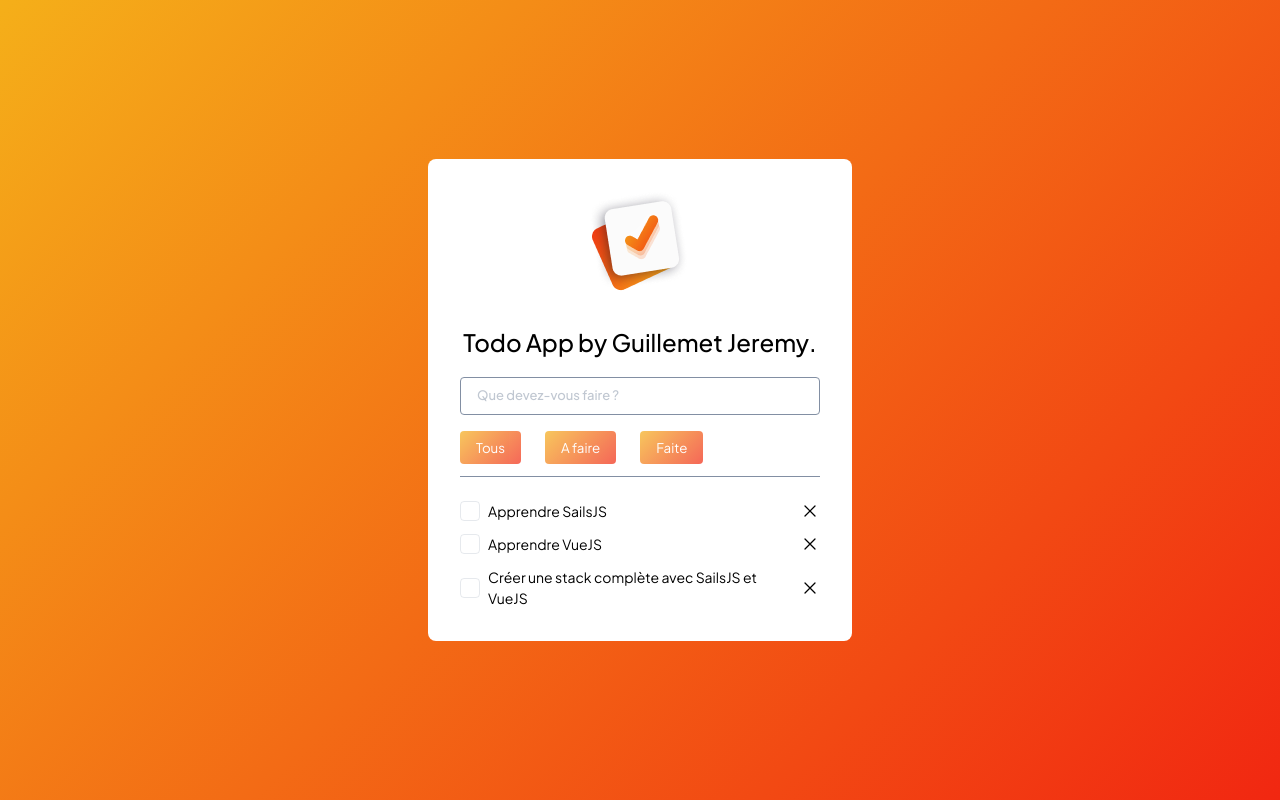
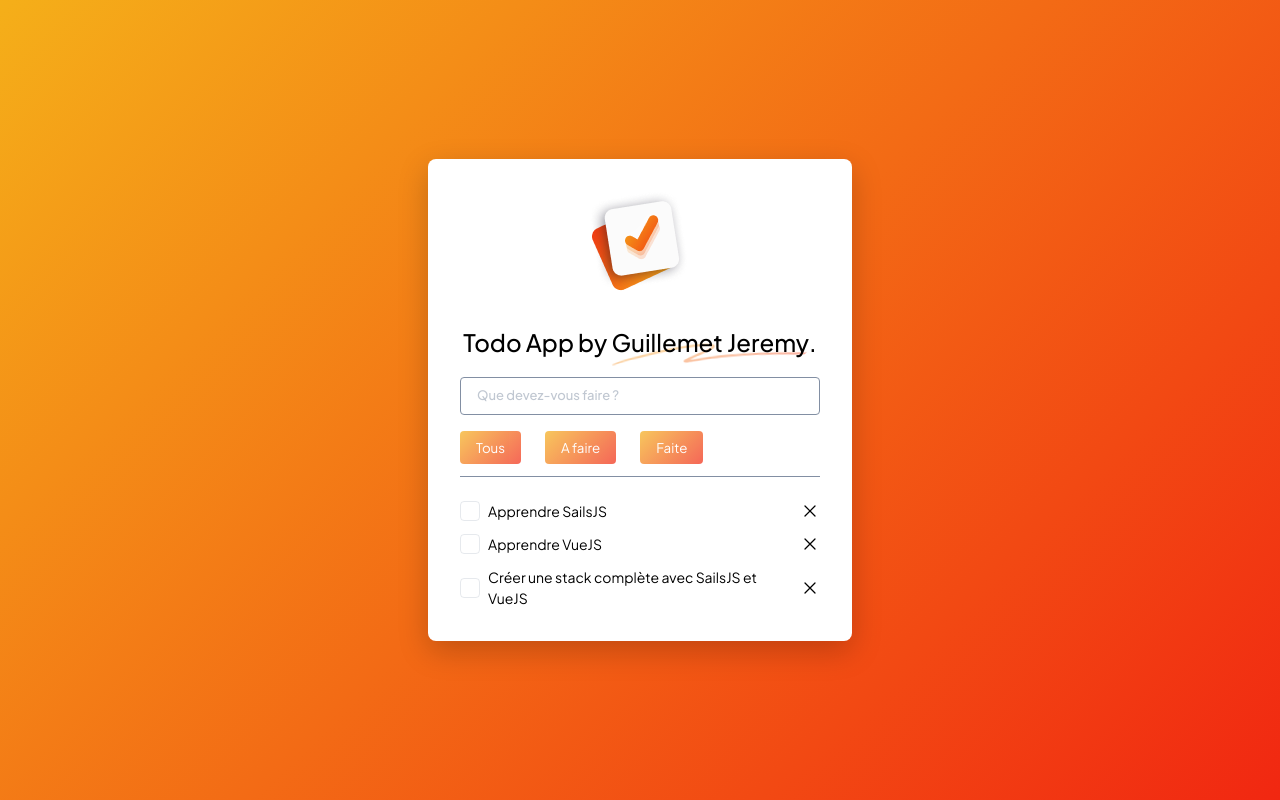
Before and after one commit to Jerem-DEV-lab/todo-app-vu2, a Vue app: page / in a window 1280 px wide. Built offline with nearby package versions, Linux system fonts and the light colour scheme.

Commit message:
Feat: update styling

```diff
--- a/src/styles/app.scss
+++ b/src/styles/app.scss
@@ -76,6 +76,7 @@ ul {
   margin: 0 auto;
   padding: 2rem;
   border-radius: 0.5rem;
+  box-shadow: 0 10px 30px rgba(0, 0, 0, 0.205);
   background-color: hsl(0deg, 100%, 100%);
   transition: transform 0.2s ease-in-out;
   &:hover {
@@ -93,15 +94,25 @@ ul {
   text-align: center;
   span {
     display: inline-block;
+    position: relative;
+    margin-bottom: 0.5rem;
+    z-index: 5;
   }
   span:after {
     content: "";
     display: block;
+    position: absolute;
     width: 100%;
-    height: 4px;
-    border-radius: 4px;
+    background-image: url('../assets/underline.svg');
+    background-repeat: no-repeat;
+    background-size: contain;
+    opacity: .4;
+    height: 20px;
+    z-index: -1;
+    top: 12px;
+    transform: rotate(-5deg);
+    border-radius: 8px;
     margin-top: 4px;
-    background-color: hsl(0, 0%, 100%);
   }
 }
 
```
Also changed, not shown: src/components/icons/IconUnderlineWave.vue (added, +38 -0 lines), src/assets/underline.svg (added).
